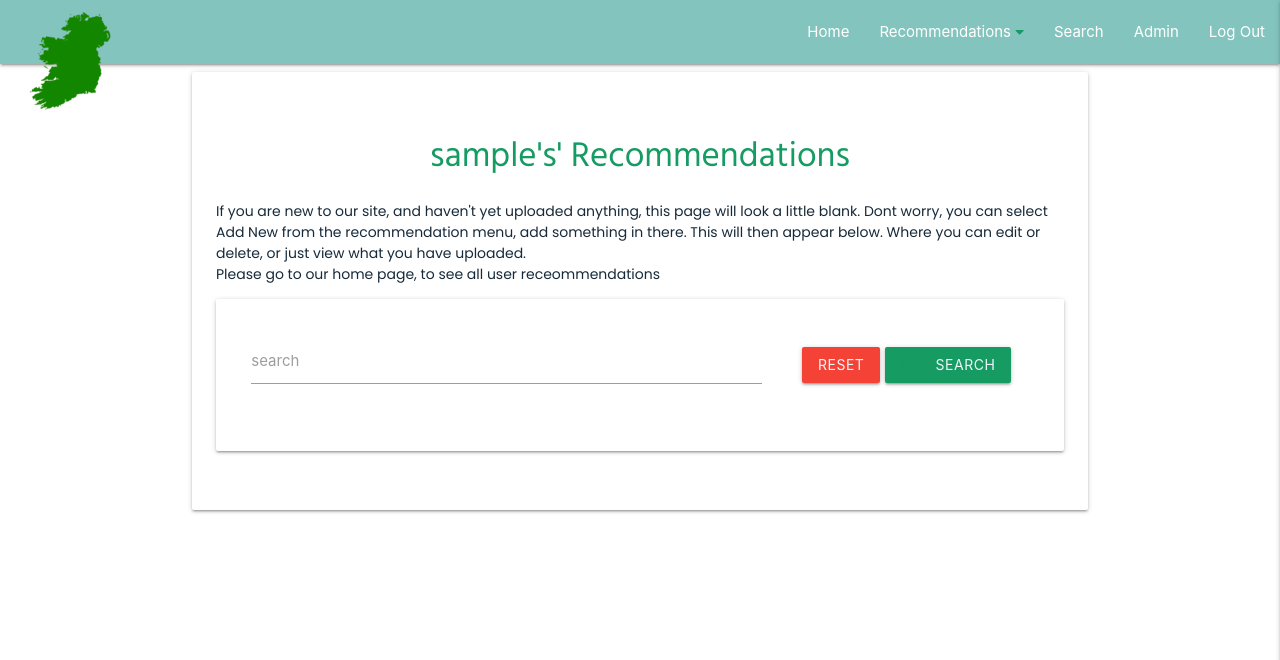
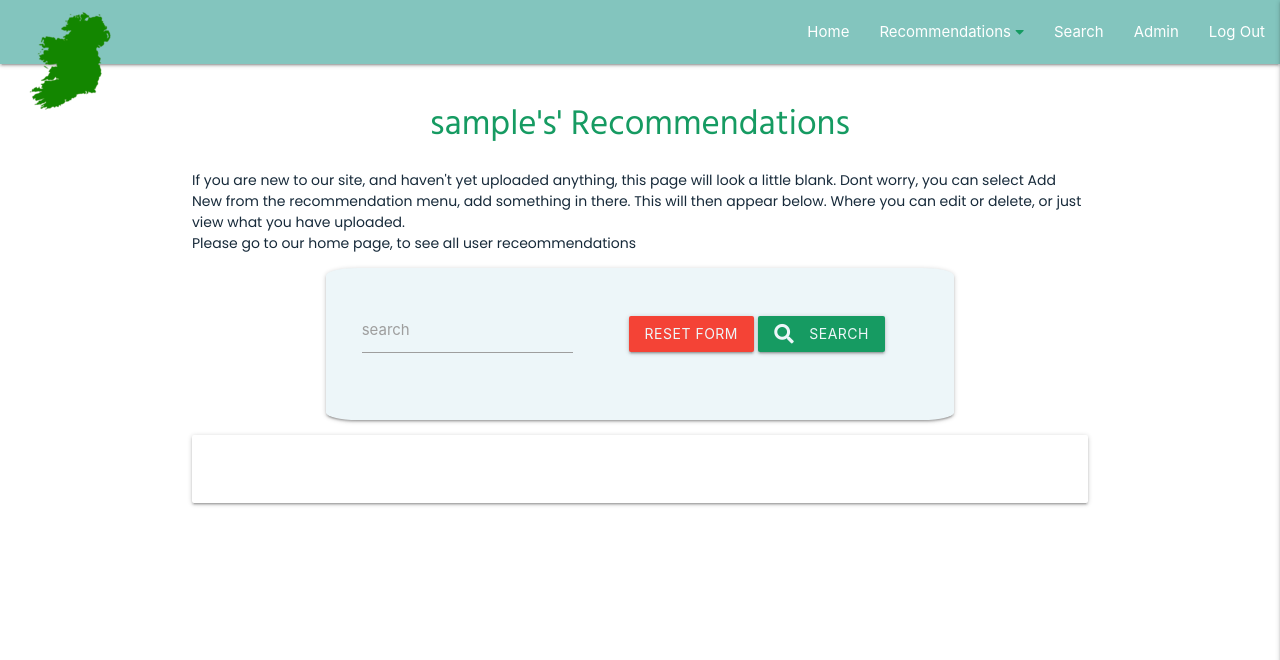
Before and after one commit to LisaHackett97/HiddenIrishTravels, a Flask app: page /user_page/1 in a window 1280 px wide. Shown: the top 660 px of the page. Run offline with Flask 2, Linux system fonts and the light colour scheme; the visitor is signed in with stand-in values (Sample User, id 1); a database or web service that is not in the repository returns one stand-in record (values such as "Sample title"); some libraries are stand-ins or nearby versions.

Commit message:
Move search functionality to seperate container on user page

```diff
--- a/static/css/style.css
+++ b/static/css/style.css
@@ -106,6 +106,11 @@
   background-color:#a9d3c1;
 }
 
+/* Search card styling */
+.search-card{
+  background-color: var(--decoration2);
+  border-radius: 5%;
+}
 
 /* registration page */
 
@@ -154,6 +159,14 @@
   color: #169B62;
 }
 
+.fa-search{
+  color: var(--decoration2);
+}
+
+.fa-search:hover{
+  color: var(--irish-green);
+}
+
 /* style ireland icon on navbar */
 .nav-wrapper img {
   margin-left: 25px;
--- a/templates/user_page.html
+++ b/templates/user_page.html
@@ -1,34 +1,36 @@
 {% extends "base.html" %}
 {% block content %}
 
-<div class="card-panel">
-    <h1 class="center-align"> {{ username }}'s' Recommendations</h1>
+<h1 class="center-align"> {{ username }}'s' Recommendations</h1>
 
-    <p>If you are new to our site, and haven't yet uploaded anything, this page will look a little blank.
-        Dont worry, you can select Add New from the recommendation menu, add something in there.
-        This will then appear below. Where you can edit or delete, or just view what you have uploaded. <br>
-        Please go to our home page, to see all user receommendations</p>
+<p>If you are new to our site, and haven't yet uploaded anything, this page will look a little blank.
+    Dont worry, you can select Add New from the recommendation menu, add something in there.
+    This will then appear below. Where you can edit or delete, or just view what you have uploaded. <br>
+    Please go to our home page, to see all user receommendations</p>
 
-    <div class="row card-panel">
-
+<div class="container">
+    <div class="row card-panel search-card">
         <form action="{{ url_for('search') }}" method="POST" class="col s12">
             <div class="row valign-wrapper center-align">
                 <div class="input-field col s12 m8">
                     <input type="text" name="query" id="query" required class="validate">
                     <label for="query">search</label>
                 </div>
-                <div class="col s12 m4">
-                    <a href="{{ url_for('user_page', username=session['user'])}}" class="red btn text-shadow">Reset</a>
+                <div class="col s12">
+                    <a href="{{ url_for('user_page', username=session['user'])}}" class="red btn text-shadow">Reset Form</a>
+                    <hr class="hide-on-med-and-up">
                     <button type="submit" class="btn text-shadow center">
-                        <i class="fas fa-search left"></i> Search
+                        <i class="fas fa-search left hide-on-small-only"></i> Search
                     </button>
                 </div>
             </div>
         </form>
-
     </div>
+</div>
 
 
+<!-- Card to show search results and all the users uploaded recommendations -->
+<div class="card-panel">
     {% if recommendations|length > 0 %}
     <div class="container-fluid">
         <div class="row recommendation-row">
```
